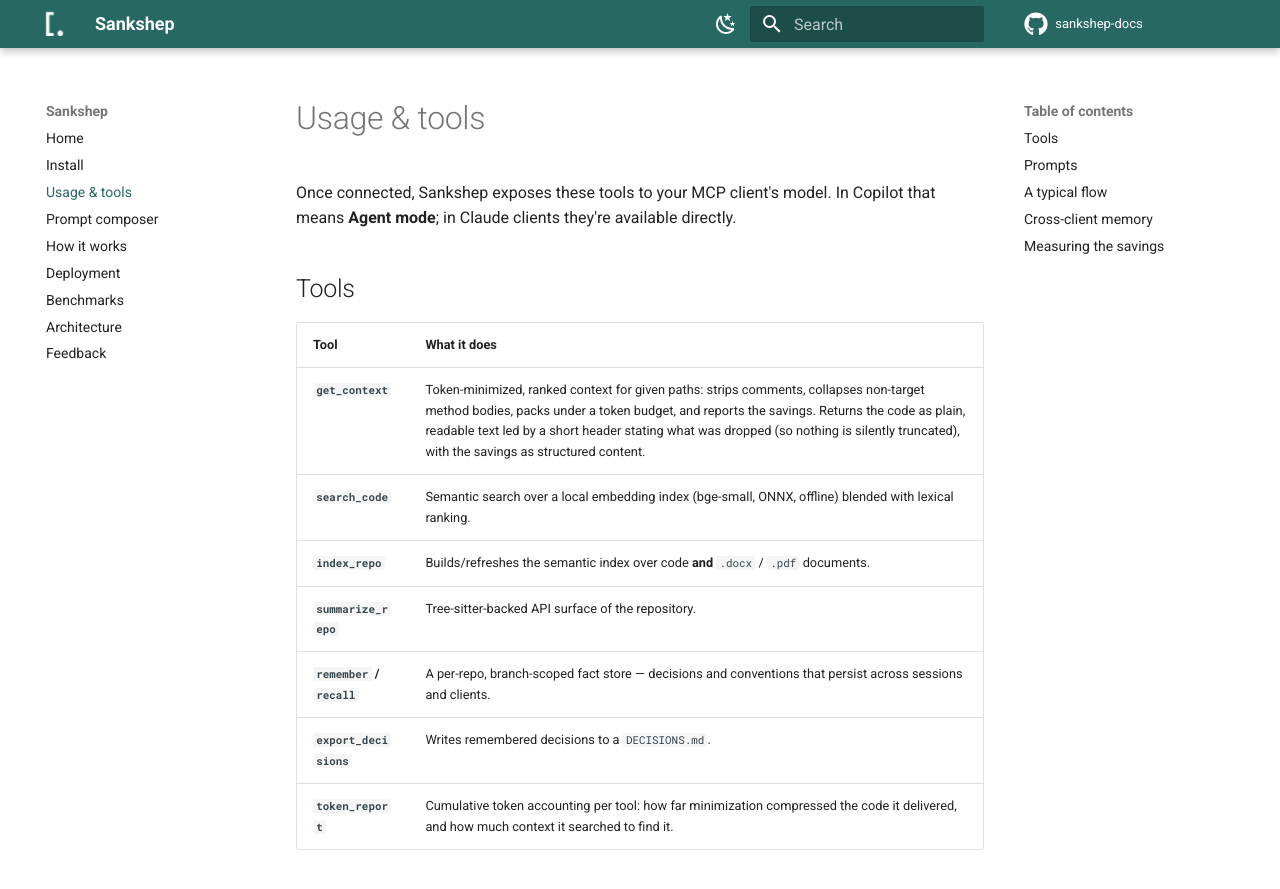
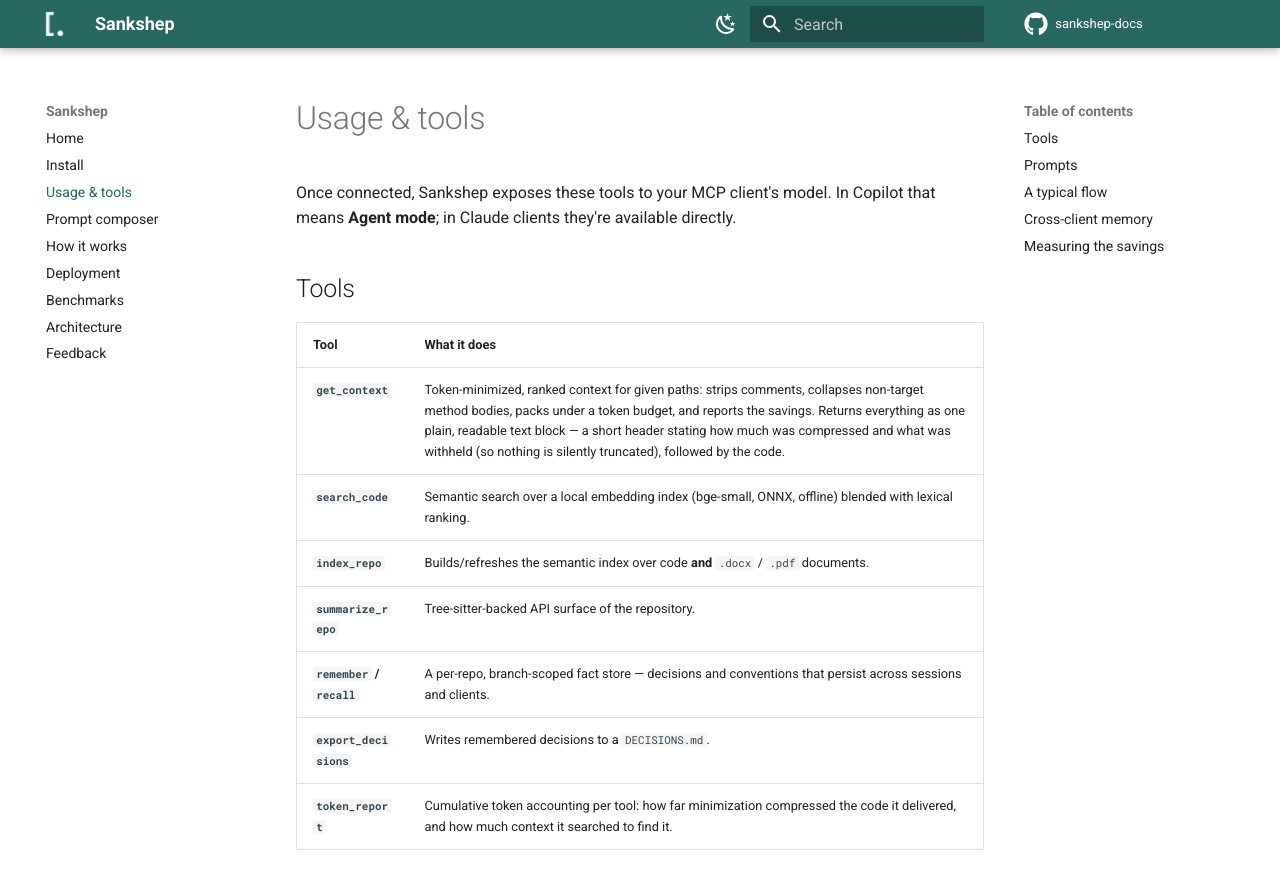
Before and after one commit to nitinpawar28/sankshep-docs, an MkDocs documentation site: the page built from docs/usage.md, in a window 1280 px wide and 900 px high. Shown: the top 889 px of the window. Built offline with MkDocs 1.6.1 and Material for MkDocs 9.7.7, drawn with Linux system fonts in a browser that asks for light colours; comment, search, counter and statistics services are not loaded.

Commit message:
docs(usage): get_context returns one text block, not text + structured content (#2)
Matches ADR-0018 / sankshep v1.4.0: the code and its accounting come back in a
single plain-text content block. The old 'savings as structured content' phrasing
described the shape that left schema-aware clients (Copilot) unable to see the code.

🤖 Generated with [Claude Code](https://claude.com/claude-code)

```diff
--- a/docs/usage.md
+++ b/docs/usage.md
@@ -7,7 +7,7 @@ mode**; in Claude clients they're available directly.
 
 | Tool | What it does |
 |---|---|
-| **`get_context`** | Token-minimized, ranked context for given paths: strips comments, collapses non-target method bodies, packs under a token budget, and reports the savings. Returns the code as plain, readable text led by a short header stating what was dropped (so nothing is silently truncated), with the savings as structured content. |
+| **`get_context`** | Token-minimized, ranked context for given paths: strips comments, collapses non-target method bodies, packs under a token budget, and reports the savings. Returns everything as one plain, readable text block — a short header stating how much was compressed and what was withheld (so nothing is silently truncated), followed by the code. |
 | **`search_code`** | Semantic search over a local embedding index (bge-small, ONNX, offline) blended with lexical ranking. |
 | **`index_repo`** | Builds/refreshes the semantic index over code **and** `.docx` / `.pdf` documents. |
 | **`summarize_repo`** | Tree-sitter-backed API surface of the repository. |
```
